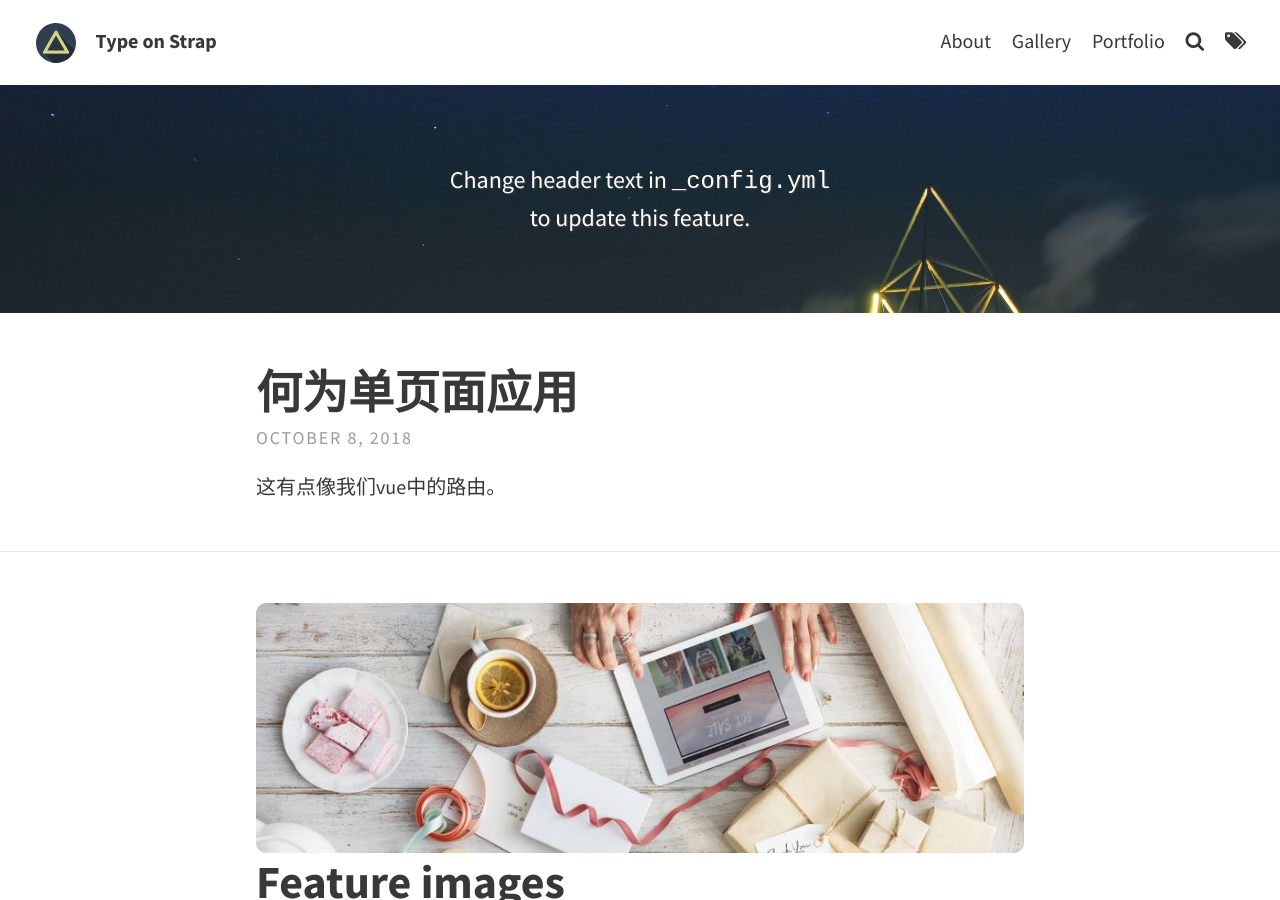
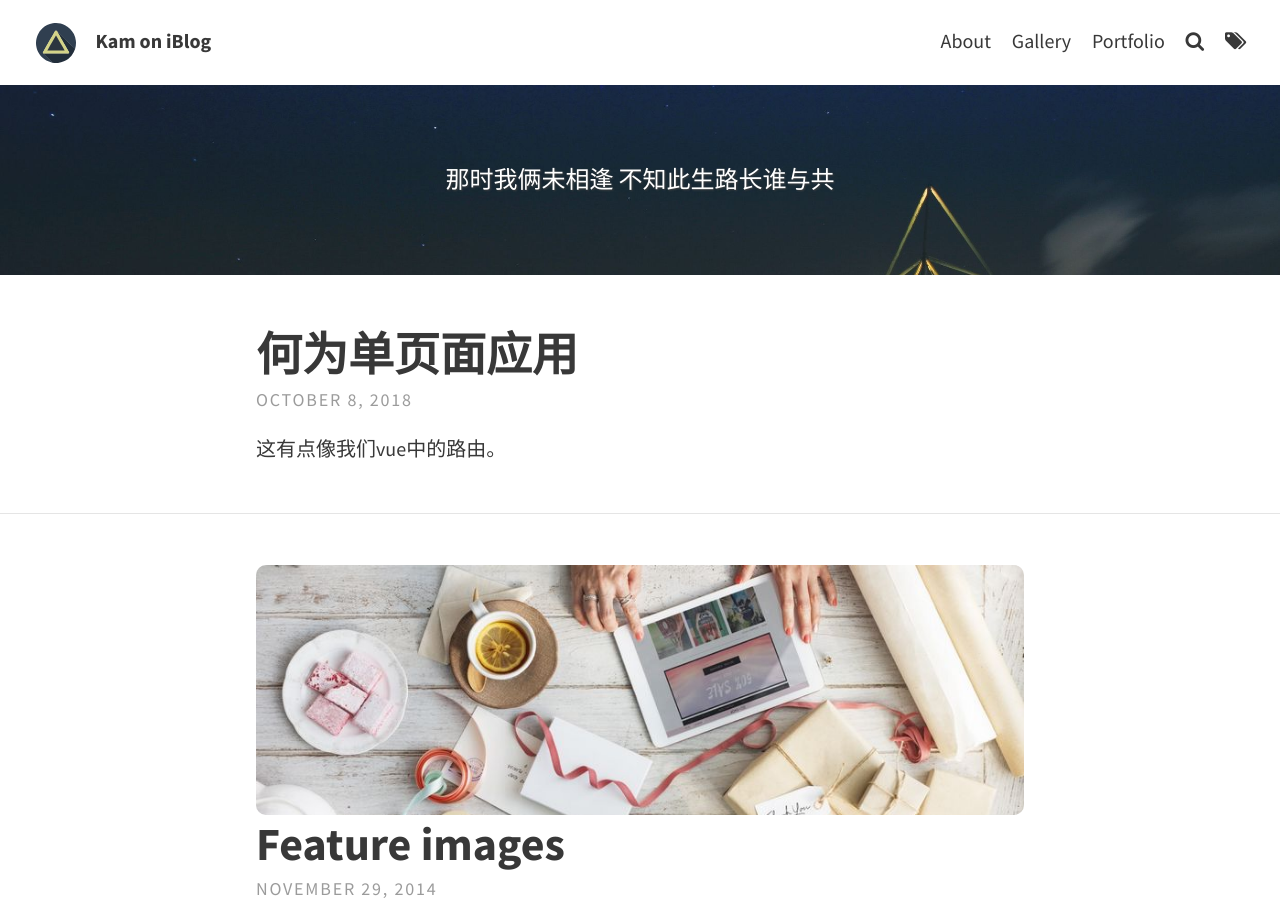
Before and after one commit to KamyoChae/KamyoChae.github.io, a Jekyll site: the page built from index.html, in a window 1280 px wide and 900 px high. Built offline with Jekyll 4.4.1, drawn with Linux system fonts in a browser that asks for light colours; the list of posts is cut into pages by our own code.

Commit message:
Update _config.yml

```diff
--- a/_config.yml
+++ b/_config.yml
@@ -2,20 +2,20 @@
 baseurl: ""
 url: "https://kamyochae.github.io"
 title: Kam on iBlog
-description: "那时我俩未相逢 不知此生路长谁与共" # used by search engines
+description: "" # used by search engines
 
 
 # THEME-SPECIFIC CONFIGURATION
 theme_settings:
   # Meta
-  title: Type on Strap # blog's title
+  title: Kam on iBlog # blog's title
   avatar: assets/img/triangle.svg
   favicon: assets/favicon.ico
   gravatar: # Email MD5 hash
 
   # Header and footer text
   header_text: > #two or three lines to describe your site
-     <p>Change header text in <code>_config.yml</code> <br> to update this feature.</p>
+     <p>那时我俩未相逢 不知此生路长谁与共</p>
   header_text_feature_image: assets/img/pexels/triangular.jpeg
   footer_text: >
    Powered by <a href="https://jekyllrb.com/">Jekyll</a> with <a href="https://github.com/sylhare/Type-on-Strap">Type on Strap</a>
```
